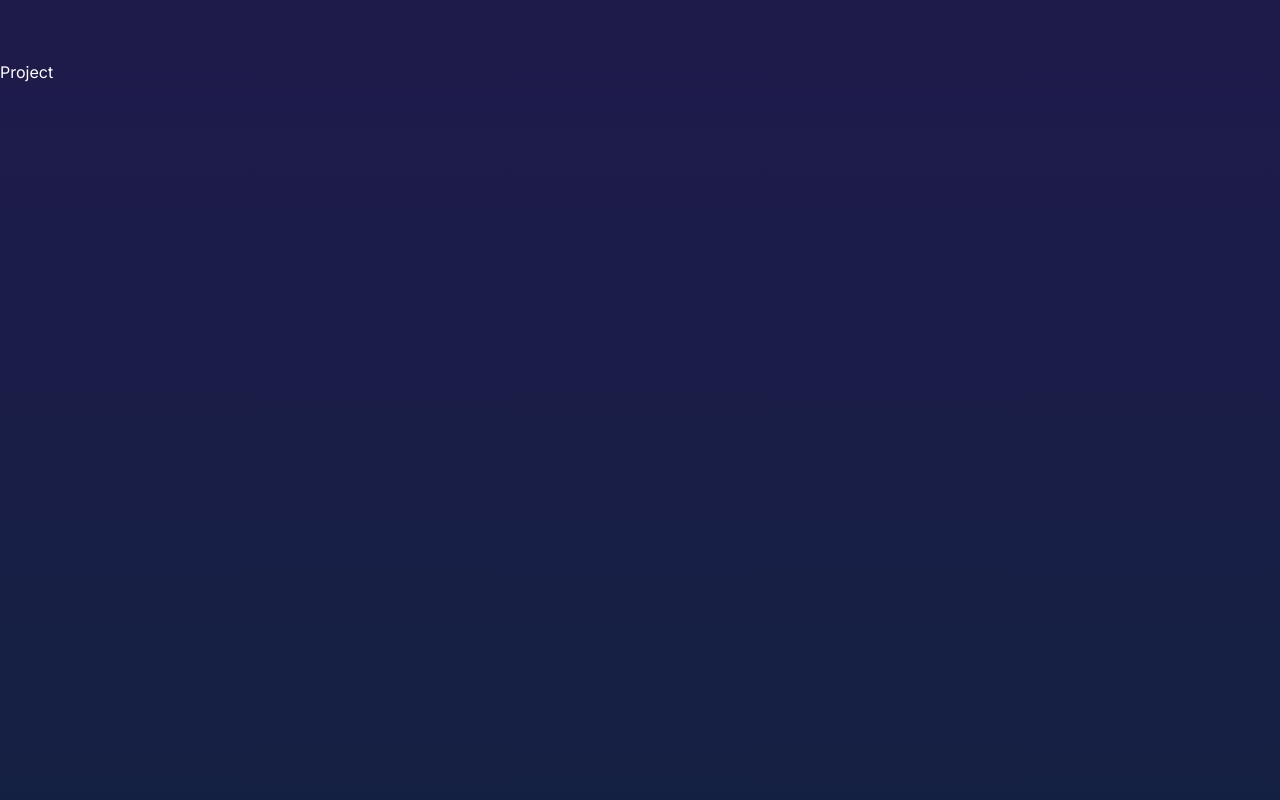
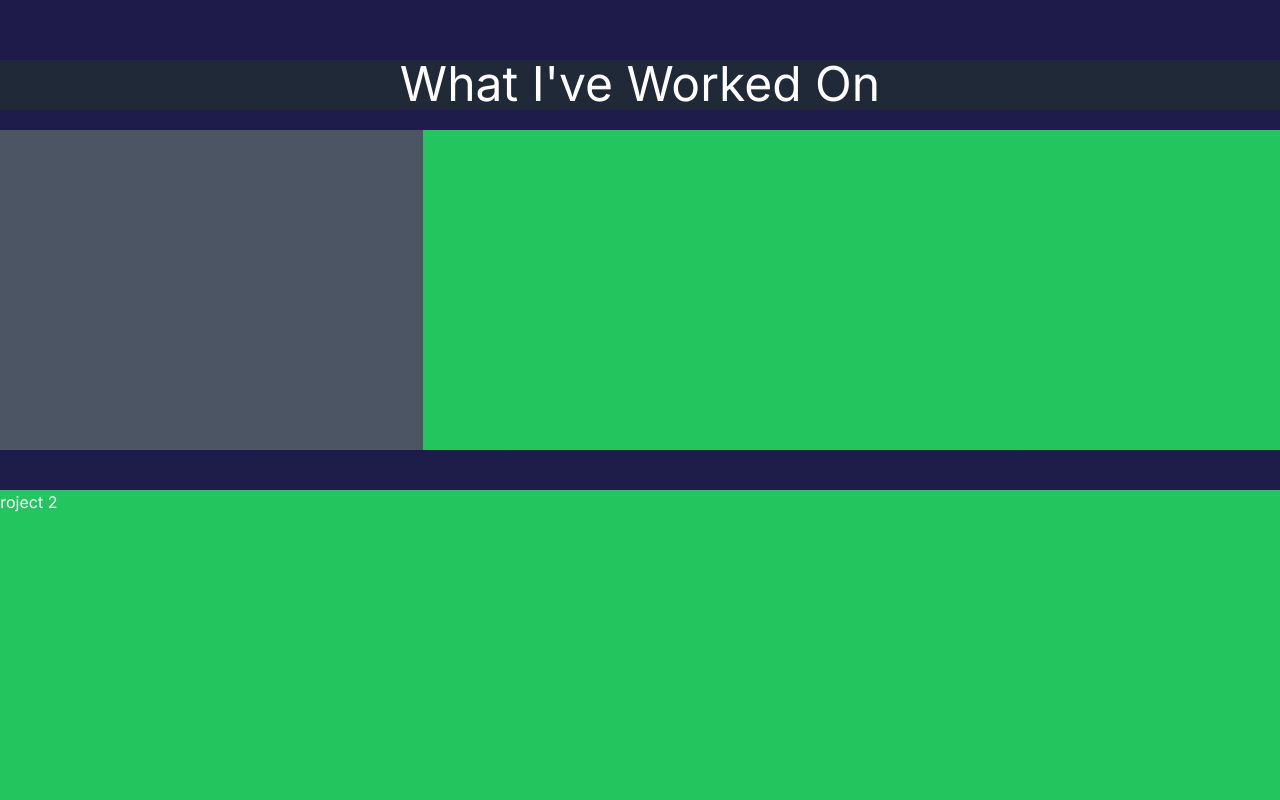
Before and after one commit to ZeNoobi/taaseen-portfolio-react, a Next.js app: page / in a window 1280 px wide. Shown: the part 2340-3140 px from the top of the page. Built offline with nearby package versions, Linux system fonts and the light colour scheme.

Commit message:
project section layout in place

```diff
--- a/app/sections/Projects.tsx
+++ b/app/sections/Projects.tsx
@@ -1,7 +1,16 @@
 const ProjectSection = () => {
   return (
-    <div className='w-full h-[1000px] bg-gradient-to-b from-indigo-950 to-lightnavy text-white'>
-      Project
+    <div className='w-full h-[2000px] flex flex-col items-center bg-gradient-to-b from-indigo-950 to-lightnavy text-white'>
+      <div className='w-full h-[50px] bg-gray-800'>
+        <h2 className='text-5xl flex justify-center'>
+          What I&apos;ve Worked On
+        </h2>
+      </div>
+      <div className='bg-green-500 w-[1300px] h-80 m-5'>
+        <div className='h-full w-1/3 bg-gray-600'></div>
+      </div>
+      <div className='bg-green-500 w-[1300px] h-80 m-5'>Project 2</div>
+      <div className='bg-green-500 w-[1300px] h-80 m-5'>Project 3</div>
     </div>
   );
 };
```
